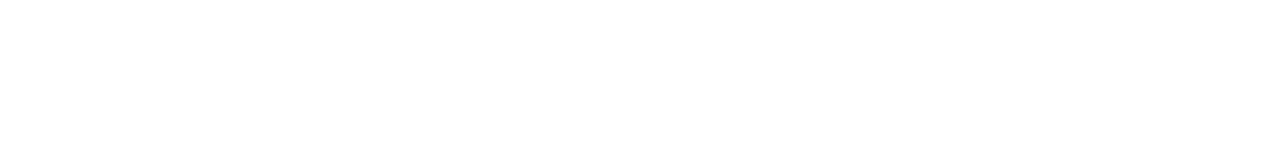
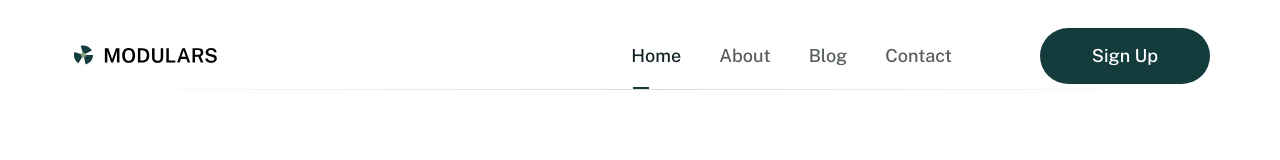
Before and after one commit to askax00/f8-project-4, a plain HTML site: page index.html in a window 1280 px wide. Drawn offline with Linux system fonts and the light colour scheme; files whose address does not match are found by name.

Commit message:
Làm phần header-top

```diff
--- a/assets/css/style.css
+++ b/assets/css/style.css
@@ -0,0 +1,124 @@
+* {
+    box-sizing: border-box;
+}
+
+html {
+    font-size: 62.5%;
+}
+
+body {
+    font-family: "Poppins";
+}
+
+/* common */
+.container {
+    width: 1140px;
+    margin: 0 auto;
+}
+
+a {
+    text-decoration: none;
+}
+
+button {
+    border: none;
+}
+
+.btn {
+    color: #fff;
+    text-align: center;
+    font-family: "Public Sans";
+    font-size: 1.8rem;
+    font-weight: 500;
+    line-height: 1.56;
+    border-radius: 40px;
+    background-color: #143c3c;
+    padding: 14px 52px;
+    margin-left: 50px;
+}
+
+.btn:hover {
+    opacity: 0.9;
+}
+
+.header {
+    padding-top: 28px;
+}
+
+.header-top {
+    display: flex;
+    align-items: center;
+}
+
+.navbar {
+    display: flex;
+    align-items: center;
+    justify-content: space-between;
+    margin-left: auto;
+}
+
+.navbar__list {
+    display: flex;
+    align-items: center;
+}
+
+.navbar__item {
+    position: relative;
+}
+
+.navbar__item a {
+    margin-right: 38px;
+    color: #575d5e;
+    font-family: "Public Sans";
+    font-size: 1.8rem;
+    font-weight: 500;
+    line-height: 1.56;
+}
+
+.navbar__item::after {
+    content: " ";
+    display: block;
+    position: absolute;
+    width: 0;
+    top: 45px;
+    left: 2px;
+    height: 2px;
+    background: #143c3c;
+    transition: 0.25s;
+}
+
+.navbar__item:hover a {
+    color: #152427;
+}
+
+.navbar__item:hover::after {
+    width: 16px;
+}
+
+.active a {
+    color: #152427;
+}
+
+.active::after {
+    content: " ";
+    display: block;
+    position: absolute;
+    width: 16px;
+    top: 45px;
+    left: 2px;
+    height: 2px;
+    background: #143c3c;
+    transition: 0.25s;
+}
+
+hr {
+    width: 1140px;
+    height: 1px;
+    background: linear-gradient(
+        90deg,
+        #fff 0%,
+        #dddcdc 51.09%,
+        rgba(212, 212, 212, 0) 99.68%
+    );
+    border: none;
+}
--- a/index.html
+++ b/index.html
@@ -84,5 +84,39 @@
         />
         <meta name="theme-color" content="#ffffff" />
     </head>
-    <body></body>
+    <body>
+        <header class="header">
+            <div class="container">
+                <div class="header-top">
+                    <a href="#!" class="">
+                        <img
+                            src="./assets/img/logo.svg"
+                            alt=""
+                            class="logo_img"
+                        />
+                    </a>
+                    <nav class="navbar">
+                        <ul class="navbar__list">
+                            <li class="navbar__item active">
+                                <a href="#!">Home</a>
+                            </li>
+                            <li class="navbar__item">
+                                <a href="#!">About</a>
+                            </li>
+                            <li class="navbar__item">
+                                <a href="#!">Blog</a>
+                            </li>
+                            <li class="navbar__item">
+                                <a href="#!">Contact</a>
+                            </li>
+                        </ul>
+                    </nav>
+                    <a href="#!" class="action">
+                        <button class="btn">Sign Up</button>
+                    </a>
+                </div>
+                <hr />
+            </div>
+        </header>
+    </body>
 </html>
```
